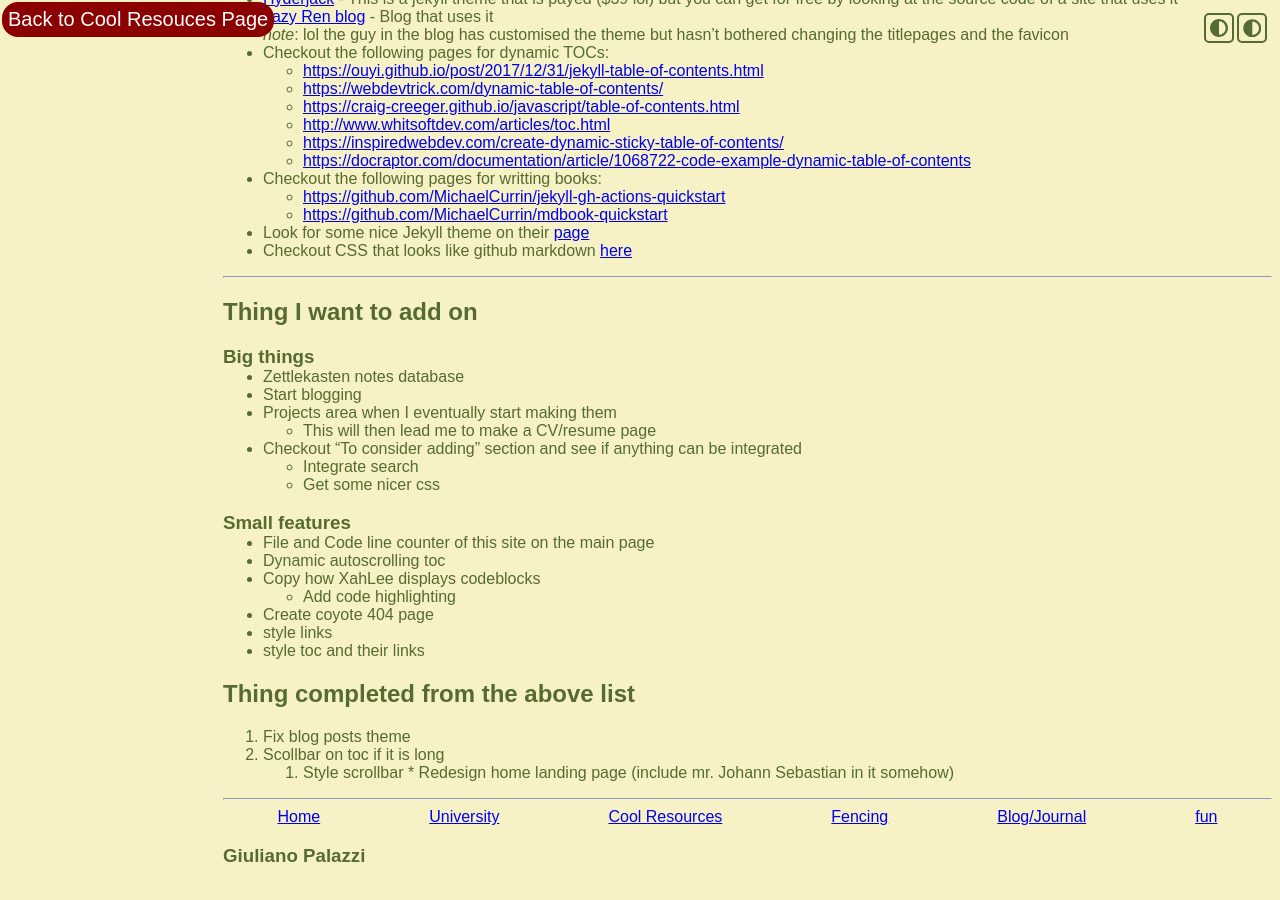
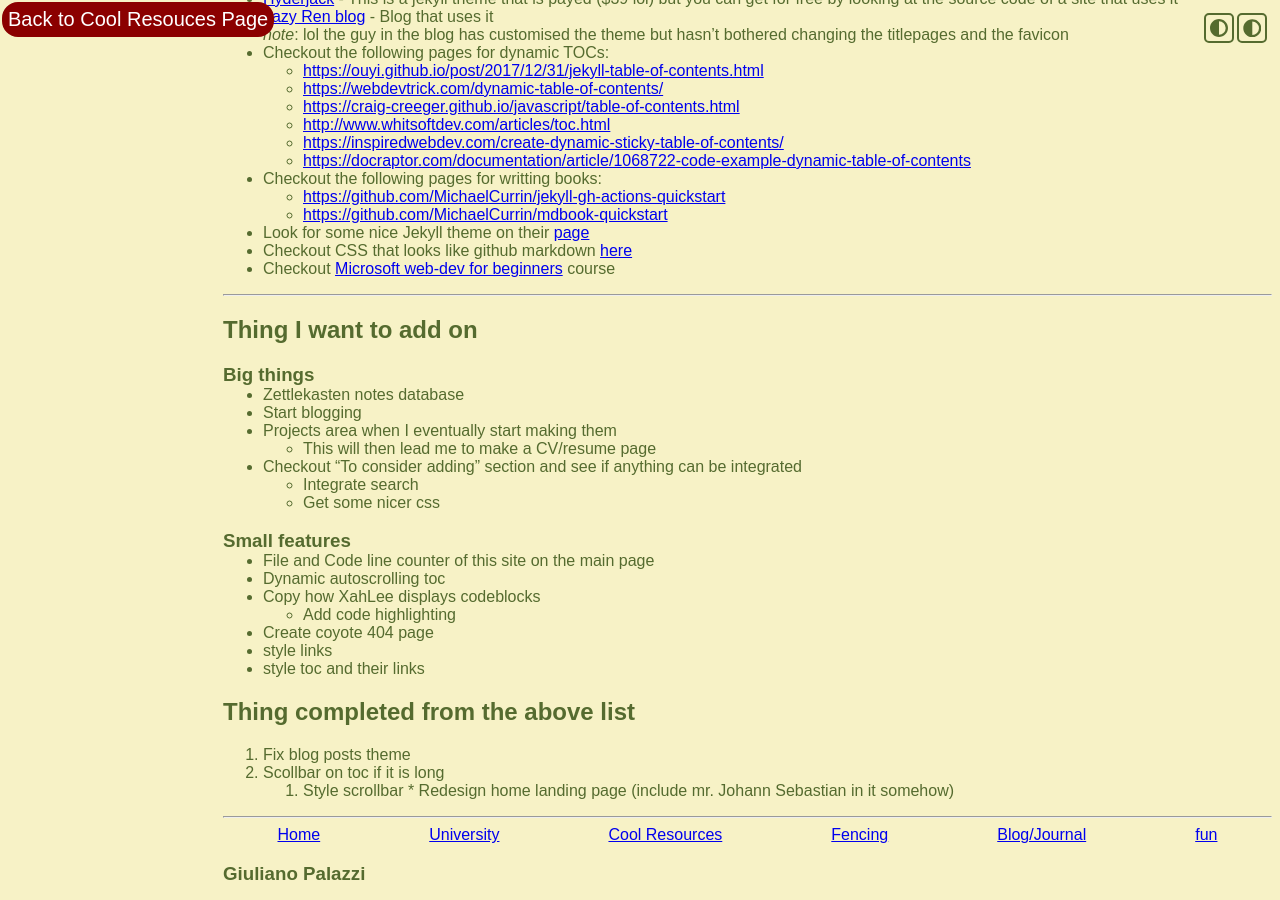
Before and after one commit to GiulianoPalazzi/giulianopalazzi.github.io, a Jekyll site: the page built from resources/used_this_website.md, in a window 1280 px wide and 900 px high, scrolled down 1072 px. Built offline with Jekyll 4.4.1, drawn with Linux system fonts in a browser that asks for light colours; nearby versions of some CDN libraries.

Commit message:
added link to microsoft webdev for beginners course to checkout later

```diff
--- a/resources/used_this_website.md
+++ b/resources/used_this_website.md
@@ -79,6 +79,7 @@ Array.from(javascript.links)
   - [https://github.com/MichaelCurrin/mdbook-quickstart](https://github.com/MichaelCurrin/mdbook-quickstart){:target="\_blank"}
 - Look for some nice Jekyll theme on their [page](http://jekyllthemes.org/page9/){:target="\_blank"}
 - Checkout CSS that looks like github markdown [here](https://github.com/sindresorhus/github-markdown-css){:target="\_blank"}
+- Checkout [Microsoft web-dev for beginners](https://github.com/microsoft/Web-Dev-For-Beginners){:target="\_blank"} course
 
 ---
 
```
